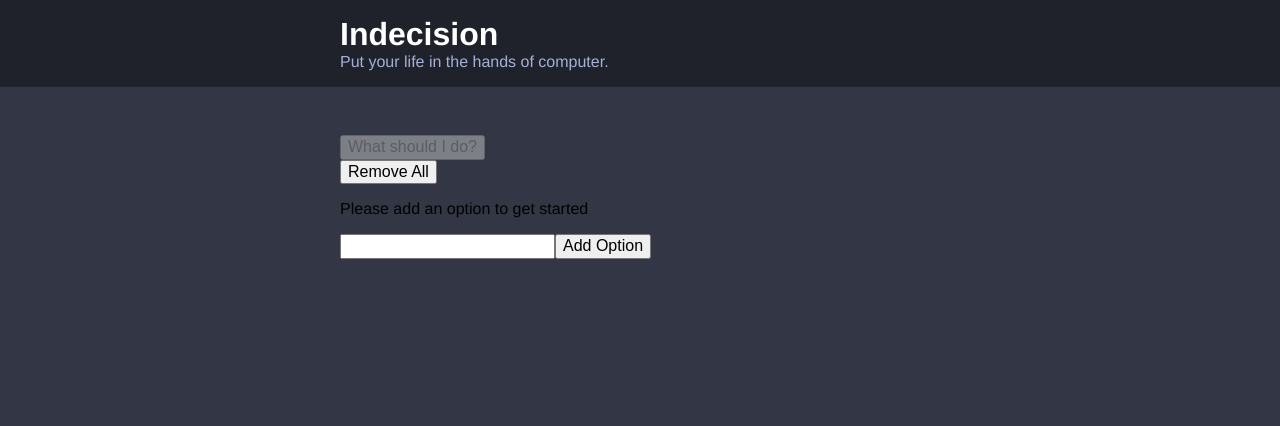
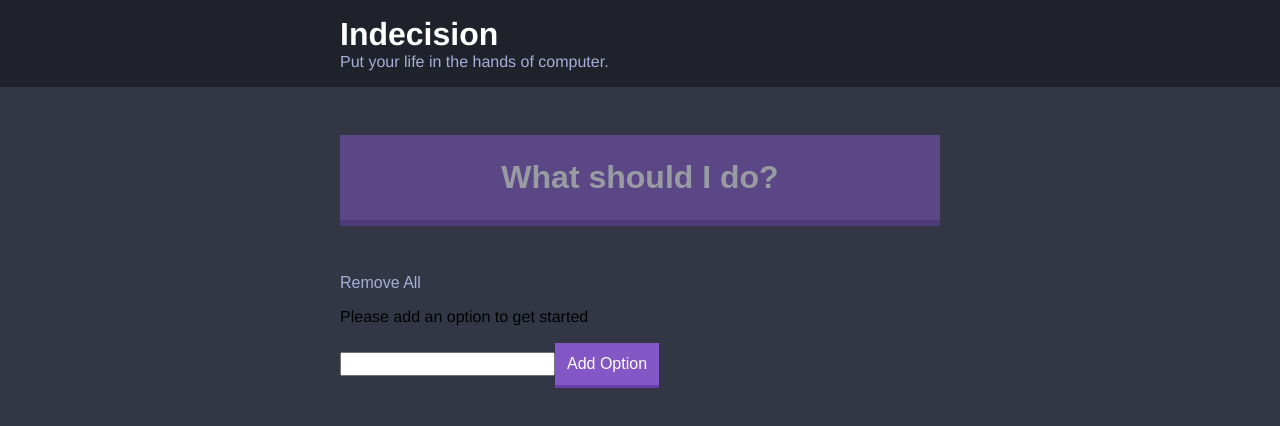
Before and after one commit to bhanujggandhi/indecision-app, a React app: page / in a window 1280 px wide. Shown: the top 426 px of the page. Built offline with nearby package versions, Linux system fonts and the light colour scheme.

Commit message:
buttons styled

```diff
--- a/src/components/Action.js
+++ b/src/components/Action.js
@@ -2,7 +2,7 @@ import React from 'react';
 
 const Action = (props) => (
 	<div>
-		<button onClick={props.handlePick} disabled={!props.hasOptions}>
+		<button className="big-button" onClick={props.handlePick} disabled={!props.hasOptions}>
 			What should I do?
 		</button>
 	</div>
--- a/src/components/AddOption.js
+++ b/src/components/AddOption.js
@@ -19,7 +19,7 @@ class AddOption extends Component {
 				{this.state.error && <p>{this.state.error}</p>}
 				<form onSubmit={this.handleAddOption}>
 					<input type="text" name="option" />
-					<button>Add Option</button>
+					<button className="button">Add Option</button>
 				</form>
 			</div>
 		);
--- a/src/components/Option.js
+++ b/src/components/Option.js
@@ -3,7 +3,7 @@ import React from 'react';
 const Option = (props) => (
 	<div>
 		{props.optionText}
-		<button
+		<button className = "button button--link"
 			onClick={() => {
 				props.handleRemoveOption(props.optionText);
 			}}
--- a/src/components/Options.js
+++ b/src/components/Options.js
@@ -3,7 +3,7 @@ import Option from './Option';
 
 const Options = (props) => (
 	<div>
-		<button onClick={props.handleDeleteOption}>Remove All</button>
+		<button className="button button--link" onClick={props.handleDeleteOption}>Remove All</button>
 		{props.options.length === 0 && <p>Please add an option to get started</p>}
 		{props.options.map((option, index) => {
 			return <Option key={index} optionText={option} handleRemoveOption={props.handleRemoveOption} />;
--- a/src/styles/base/_base.scss
+++ b/src/styles/base/_base.scss
@@ -8,3 +8,11 @@ body {
     font-family: Helvetica, Arial, sans-serif;
     font-size: $m-size;
 }
+
+button {
+    cursor: pointer;
+}
+
+button:disabled {
+    cursor: default;
+}
--- a/src/styles/base/_settings.scss
+++ b/src/styles/base/_settings.scss
@@ -1,12 +1,13 @@
 //Colors
-
+$blue:#3c4251;
 $dark-blue: #333745;
 $off-black: #20222b;
 $off-white: #a5afd7;
+$purple: #8357c5;
 
 
 //Variables
-
+$s-size: 1.2rem;
 $m-size: 1.6rem;
 $l-size: 3.2rem;
 $xl-size: 4.8rem;
--- /dev/null
+++ b/src/styles/components/_button.scss
@@ -0,0 +1,33 @@
+// Big Button
+.big-button{
+    background: $purple;
+    border: none;
+    border-bottom: .6rem solid darken($purple, $amount: 10%);
+    color: white;
+    font-weight: bold;
+    font-size: $l-size;
+    margin-bottom: $xl-size;
+    padding: 2.4rem;
+    width: 100%;
+}
+
+.big-button:disabled {
+    opacity: .5;
+}
+
+// Button
+.button {
+    background: $purple;
+    border: none;
+    border-bottom: .3rem solid darken($purple, $amount: 10%);
+    color: white;
+    font-weight: 500;
+    padding: $s-size;
+}
+
+.button--link {
+    background: none;
+    border: none;
+    color: $off-white;
+    padding: 0;
+}
--- /dev/null
+++ b/src/styles/components/_widget.scss
@@ -0,0 +1,4 @@
+// Widget header
+.widget-header{
+    background: $blue;
+}
--- a/src/styles/styles.scss
+++ b/src/styles/styles.scss
@@ -1,4 +1,6 @@
 @import './base/settings';
 @import './base/base';
+@import './components/button';
 @import './components/container';
 @import './components/header';
+@import './components/widget';
```
